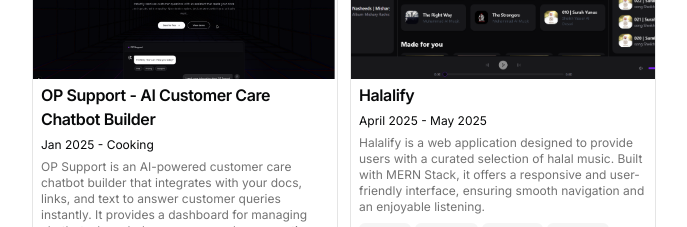
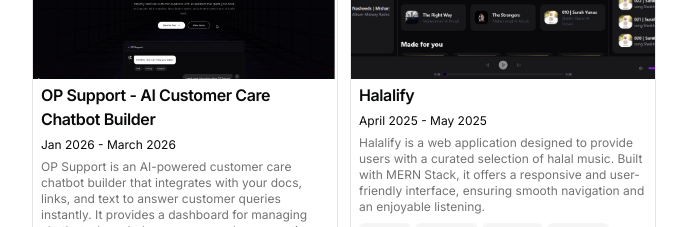
Before and after one commit to Codngwthubaid/Portfolio, a Next.js app: page / in a window 1280 px wide. Shown: the part 1740-1967 px from the top of the page, without its empty margins (296-983 px from the left). Built offline with nearby package versions, Linux system fonts and the light colour scheme.

Commit message:
update project dates and add deployment links for OP Support

```diff
--- a/src/data/resume.tsx
+++ b/src/data/resume.tsx
@@ -193,7 +193,7 @@ export const DATA = {
     {
       title: "OP Support - AI Customer Care Chatbot Builder",
       href: "https://github.com/Codngwthubaid/OP-Support",
-      dates: "Jan 2025 - Cooking",
+      dates: "Jan 2026 - March 2026",
       active: true,
       description:
         "OP Support is an AI-powered customer care chatbot builder that integrates with your docs, links, and text to answer customer queries instantly. It provides a dashboard for managing chatbots, knowledge sources, and conversations.",
@@ -210,12 +210,12 @@ export const DATA = {
       links: [
         {
           type: "Website",
-          href: "#",
+          href: "https://op-support-khaki.vercel.app/",
           icon: <Icons.globe className="size-3" />,
         },
         {
           type: "Source",
-          href: "#",
+          href: "https://github.com/Codngwthubaid/op-support",
           icon: <Icons.github className="size-3" />,
         },
       ],
```
